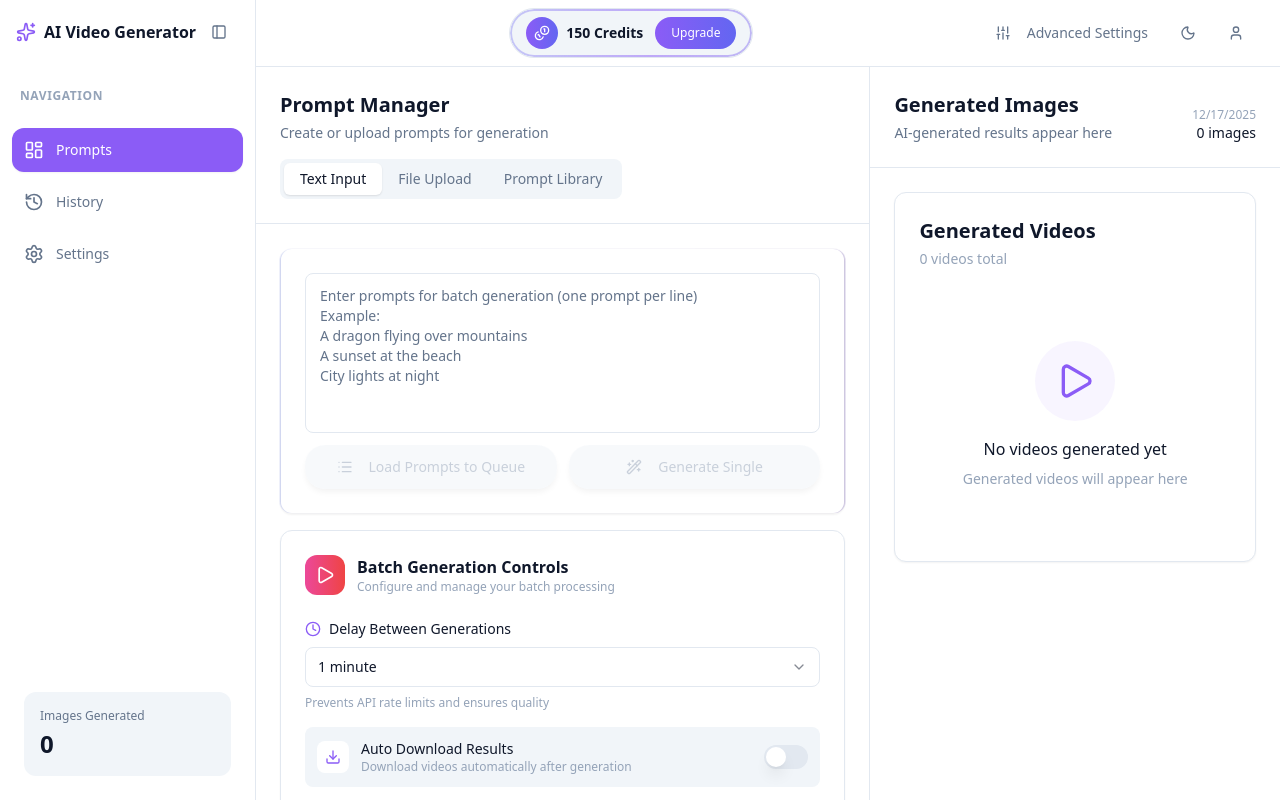
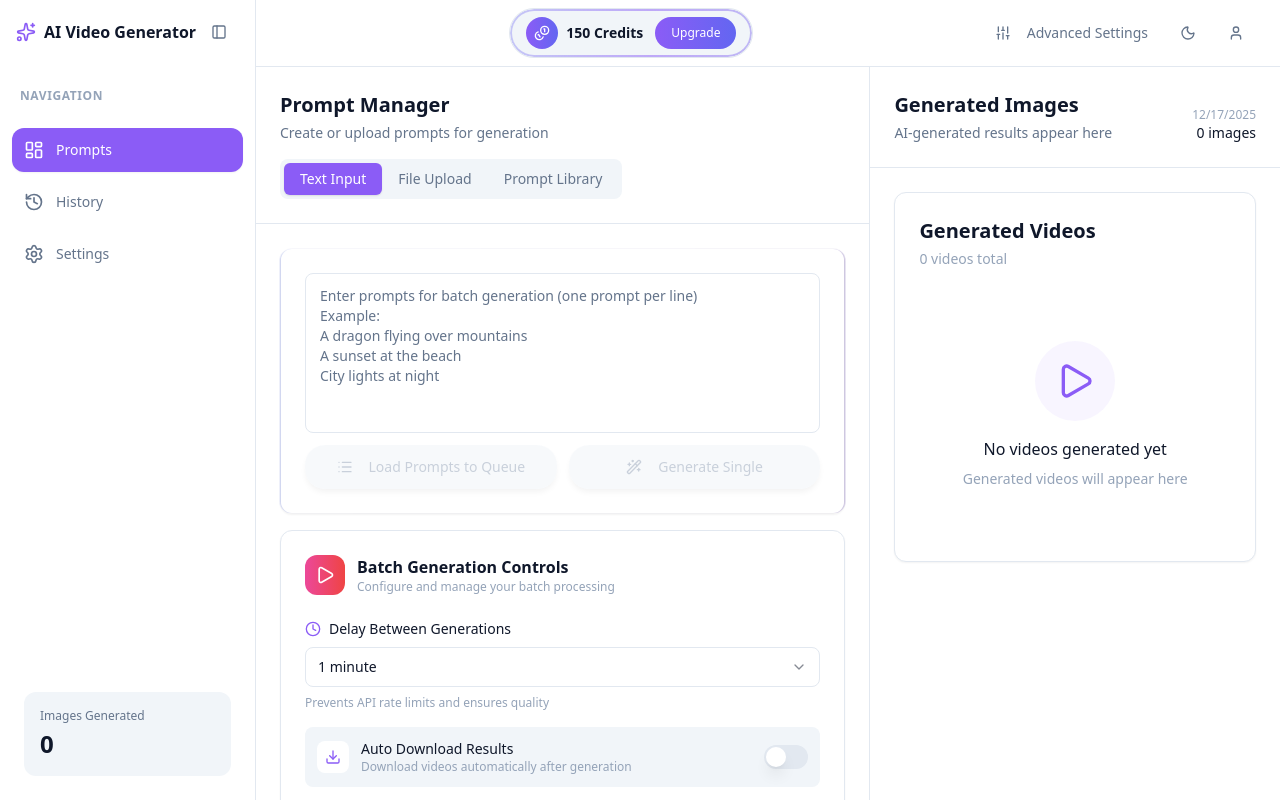
Before and after one commit to Nimesh-Kavinda/textToVideo, a React (Vite) app: page /converter in a window 1280 px wide. Built offline with nearby package versions, Linux system fonts and the light colour scheme.

Commit message:
fix: Update prompt tab styles for improved visibility and consistency

```diff
--- a/src/pages/TextToVideoConverter.jsx
+++ b/src/pages/TextToVideoConverter.jsx
@@ -661,11 +661,11 @@ export default function TextToVideoConverter() {
                       style={{
                         backgroundColor:
                           promptTab === 'text'
-                            ? colors.background.card
+                            ? colors.primary.main
                             : 'transparent',
                         color:
                           promptTab === 'text'
-                            ? colors.text.primary
+                            ? colors.text.white
                             : colors.text.secondary,
                         boxShadow:
                           promptTab === 'text'
@@ -681,11 +681,11 @@ export default function TextToVideoConverter() {
                       style={{
                         backgroundColor:
                           promptTab === 'upload'
-                            ? colors.background.card
+                            ? colors.primary.main
                             : 'transparent',
                         color:
                           promptTab === 'upload'
-                            ? colors.text.primary
+                            ? colors.text.white
                             : colors.text.secondary,
                         boxShadow:
                           promptTab === 'upload'
@@ -701,11 +701,11 @@ export default function TextToVideoConverter() {
                       style={{
                         backgroundColor:
                           promptTab === 'library'
-                            ? colors.background.card
+                            ? colors.primary.main
                             : 'transparent',
                         color:
                           promptTab === 'library'
-                            ? colors.text.primary
+                            ? colors.text.white
                             : colors.text.secondary,
                         boxShadow:
                           promptTab === 'library'
```
